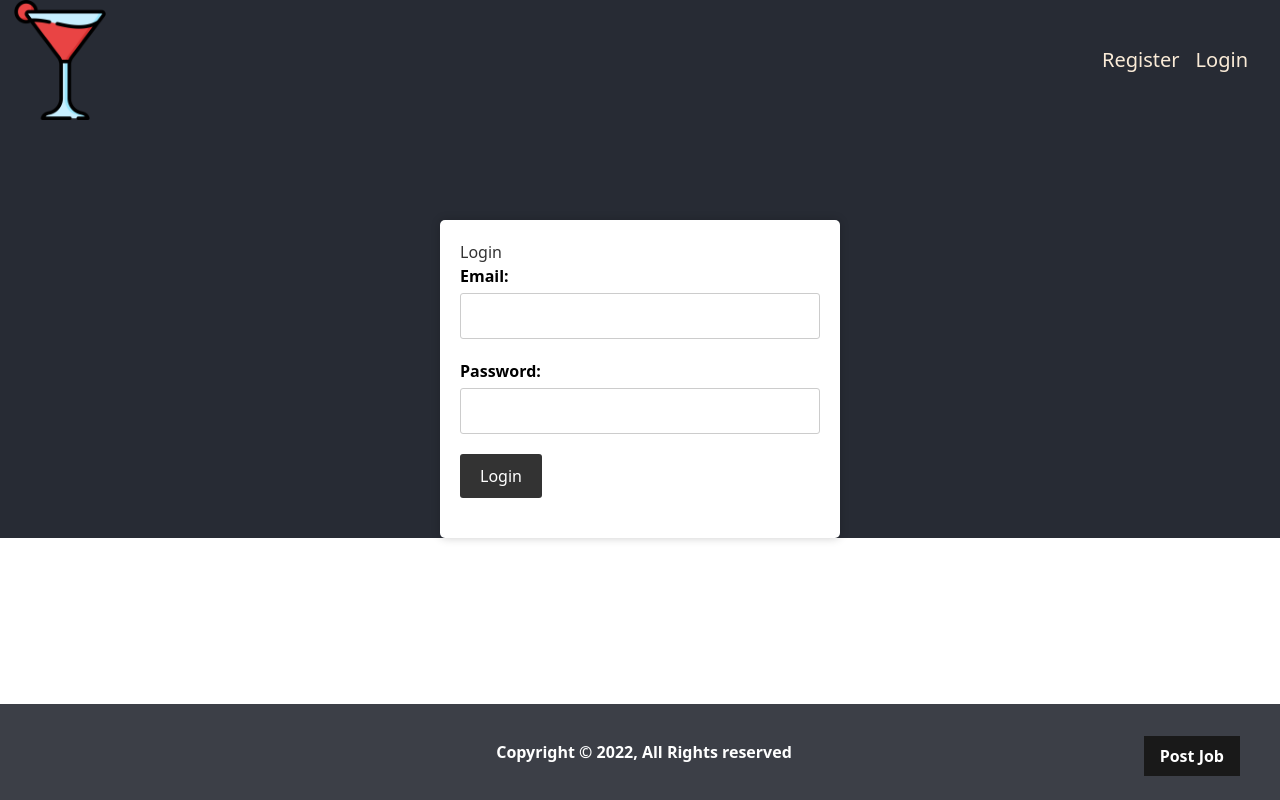
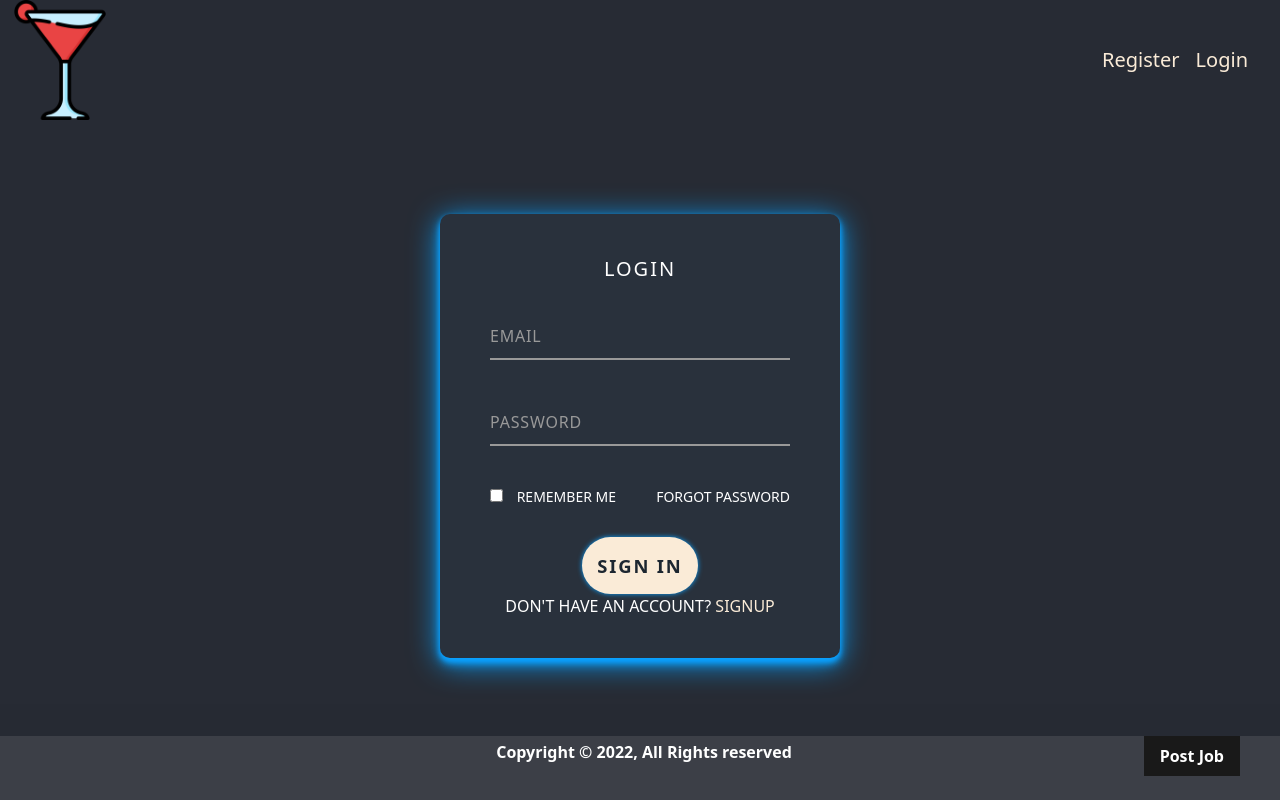
Before and after one commit to mamqek/cocktailApp, a SvelteKit app: page /login in a window 1280 px wide. Built offline with nearby package versions, Linux system fonts and the light colour scheme; some icons are missing.

Commit message:
New login design + Input component

```diff
--- /dev/null
+++ b/src/components/Input.svelte
@@ -0,0 +1,71 @@
+<script>
+    import { onMount } from "svelte";
+
+    export let name;
+    export let type;
+
+    let label;
+
+    onMount(() => {
+        label.innerHTML = label.innerText.split('').map((letters, i) => `<span style="transition-delay: ${i * 50}ms" >${letters}</span>`).join('');
+    })
+</script>
+
+<div class="inputBox">
+    <input type="{type}" id="{name}" name="{name}" required>
+    <label bind:this={label} for="{name}">{name}</label>
+</div>
+
+
+<style>
+
+    :root{
+        --clr: antiquewhite;
+    }
+
+    .inputBox{
+        position: relative;
+        width: 300px;
+        margin-bottom: 40px;
+    }
+
+    .inputBox input{
+        position: relative;
+        width: 100%;
+        padding: 10px 0;
+        border: none;
+        outline: none;
+        background: transparent;
+        border-bottom: 2px solid #999;
+        color: #fff;
+        font-size: 1em;
+        text-transform: uppercase;
+        letter-spacing: 0.15em;
+    }
+
+    .inputBox input:focus,
+    .inputBox input:valid{
+        border-bottom: 2px solid var(--clr);
+    }
+
+    .inputBox label{
+        position: absolute;
+        left: 0;
+        padding: 10px 0;
+        pointer-events: none;
+        color: #999;
+        text-transform: uppercase;
+    }
+
+    .inputBox label {
+        letter-spacing: 0.05em;
+        transition: 0.2s ease-in-out;
+    }
+
+    .inputBox input:focus ~ label,
+    .inputBox input:valid ~ label{
+        color: var(--clr);
+        letter-spacing: 0.2em;
+        transform: translateY(-25px);
+    }
+</style>
--- a/src/routes/+layout.svelte
+++ b/src/routes/+layout.svelte
@@ -28,7 +28,7 @@
   <title>Coctail maker</title>
 </svelte:head>
 
-<body class="mb-48">
+<body>
 
   <Header />
 
@@ -42,7 +42,12 @@
 
 <style>
   body {
-
     background-color: #272b34;
   }
+
+  main {
+    display: flex;
+    flex-direction: column;
+    height: 75vh;
+  }
 </style>
--- a/src/routes/login/+page.server.js
+++ b/src/routes/login/+page.server.js
@@ -18,9 +18,10 @@ export const actions = {
                 console.log("Authorized");
 
                 const userID = user.id
+                console.log(userID);
                 const sessionID = generateSessionID()
 
-                await prisma.session.create({       //save sessionID in db
+                await prisma.authentication.create({       //save sessionID in db
                     data: {
                         sessionID,
                         userID
--- a/src/routes/login/+page.svelte
+++ b/src/routes/login/+page.svelte
@@ -1,16 +1,15 @@
 <script>
     import { page } from '$app/stores';
     import { enhance, applyAction } from '$app/forms';
+    import Input from '../../components/Input.svelte';
 
 	/** @type {import('./$types').ActionData} */
 	export let form;
 
 </script>
 
-<div class="container">
-    <h2>Login</h2>
+<body>
     <form class="login-form "action="?/login" method="POST" use:enhance={({ formElement, formData, action, cancel }) => {       //formElement, formData, action, cancel
-
         const email = formData.get('email');
         if (!email) {
             cancel();
@@ -25,73 +24,114 @@
                 applyAction(result)                 //set $page.status to result.status which is error code
             }
         }
-        }}>
+    }}>
+        <h2>Login</h2>
 
-        <div class="form-group">
-            <label for="username">Email:</label>
-            <input type="text" id="email" name="email" required>
+        <Input name={"email"} type={"text"}/>
+
+        <Input name={"password"} type={"password"}/>
+
+        <div class="check">
+            <span>
+                <input type="checkbox" id="remember" name="remember">
+                <label for="remember">Remember me</label>
+            </span>
+            <a href="#">Forgot password</a>
         </div>
-        <div class="form-group">
-            <label for="password">Password:</label>
-            <input type="password" id="password" name="password" required>
+
+        <div class="inputBox">
+            <input type="submit" value="Sign In">
         </div>
-        <div class="form-group">
-            <input type="submit" value="Login">
-        </div>
+
+        <p>Don't have an account? <a href="#">Signup</a></p>
+
 
         {#if form} <p class="response"> {form?.message} </p> {/if}
 
     </form>
-</div>
+</body>
+
+<style>
+
+    body{
+        flex-grow: 1;
+        display: flex;
+        justify-content: center;
+        align-items: center;
+        background-color: #272b34;
+    }
 
 
-<style>
-    .container {
-        background-color: #fff;
-        max-width: 400px;
-        margin: 100px auto;
-        padding: 20px;
-        border-radius: 5px;
-        box-shadow: 0 0 10px rgba(0, 0, 0, 0.2);
+    form {
+        background: #29313c;
+        padding: 40px 50px 40px;
+        display: flex;
+        flex-direction: column;
+        text-align: center;
+        border-radius: 10px;
+        box-shadow: 0 3px 5px #0aa1ff,
+        0 5px 10px #0aa1ff,
+        0 5px 30px #0aa1ff;
     }
 
-    h2 {
-        color: #333;
+
+    form h2 {
+        color: #fff;
+        font-weight: 500;
+        text-transform: uppercase;
+        font-size: 1.25em;
+        letter-spacing: 0.1em;
+        margin-bottom: 30px;
     }
 
-    .login-form {
-        text-align: left;
+    .inputBox input[type='submit']{
+        background: var(--clr);
+        border: none;
+        padding: 15px;
+        border-radius: 50px;
+        color: #1c2630;
+        text-transform: uppercase;
+        letter-spacing: 0.1em;
+        cursor: pointer;
+        box-shadow: 0 0 5px #0aa1ff;
+        font-size: 1.15em;
+        font-weight: 600;
+        transition: 0.5s;
     }
 
-    .form-group {
-            margin-bottom: 20px;
-        }
-
-    label {
-        display: block;
-        margin-bottom: 5px;
-        font-weight: bold;
+    .inputBox input[type='submit']:hover{
+        letter-spacing: 0.35em;
     }
 
-    input[type="text"],
-    input[type="password"] {
-        width: 100%;
-        padding: 10px;
-        border: 1px solid #ccc;
-        border-radius: 3px;
+    .check{
+        display: flex;
+        align-items: center;
+        justify-content: space-between;
+        color: #fff;
+        font-size: 14px;
+        font-weight: 500;
+        padding-bottom: 30px;
+        text-transform: uppercase;
     }
 
-    input[type="submit"] {
-        background-color: #333;
-        color: #fff;
-        padding: 10px 20px;
-        border: none;
-        border-radius: 3px;
-        cursor: pointer;
+    .check input{
+        accent-color: var(--clr);
+        margin-right: 10px;
     }
 
-    input[type="submit"]:hover {
-        background-color: #555;
+
+    form p{
+        color: #fff;
+        text-transform: uppercase;
     }
 
+    form p a{
+        color: var(--clr);
+        font-weight: 500;
+        text-decoration: none;
+    }
+
+    form a:hover{
+        text-decoration: underline;
+    }
 </style>
--- /dev/null
+++ b/src/routes/login/test/+page.svelte
@@ -0,0 +1,199 @@
+<script>
+    import { onMount } from 'svelte';
+
+    import Input from '../../../components/Input.svelte';
+
+    let label;
+
+    onMount(() => {
+            animate()
+    })
+
+    const animate = () => {
+        // labels.forEach(label => {
+        //         label.innerHTML = label.innerText.split('').map((letters, i) => `<span style="transition-delay: ${i * 50}ms" > ${letters}</span>`).join('');
+        //     });
+        label.innerHTML = label.innerText.split('').map((letters, i) => `<span style="transition-delay: ${i * 50}ms" >${letters}</span>`).join('');
+    }
+</script>
+
+
+<link rel="preconnect" href="https://fonts.googleapis.com/css2?family=Poppins:ital,wght@0,100;0,200;0,300;0,400;0,500;0,600;0,800;0,900;1,300;1,700;1,900&display=swap">
+
+
+<body>
+<form action="#">
+    <h2>Sign In</h2>
+    <div class="inputBox">
+        <input type="text" id="username" name="username" required>
+        <label bind:this={label} for="#">Username</label>
+    </div>
+    <div class="inputBox">
+        <input type="password" id="password" name="password" required>
+        <label for="password">Password</label>
+    </div>
+    <div class="check">
+        <span>
+            <input type="checkbox" id="remember" name="remember">
+            <label for="remember">Remember me</label>
+        </span>
+        <a href="#">Forgot password</a>
+    </div>
+
+    <div class="inputBox">
+        <input type="submit" value="Sign In">
+    </div>
+
+    <p>Don't have an account? <a href="#">Signup</a></p>
+</form>
+
+</body>
+
+
+
+<style>
+
+
+*{
+    margin: 0;
+    padding: 0;
+    box-sizing: border-box;
+    font-family: 'Poppins', sans-serif;
+}
+
+:root{
+    --clr: #0aa1ff;
+}
+
+body{
+    display: flex;
+    justify-content: center;
+    align-items: center;
+    min-height: 100vh;
+    background: #1c2630;
+}
+
+form{
+    background: #29313c;
+    padding: 40px 50px 40px;
+    display: flex;
+    flex-direction: column;
+    text-align: center;
+    border-radius: 10px;
+    box-shadow: 0 3px 5px #0aa1ff,
+    0 5px 10px #0aa1ff,
+    0 5px 30px #0aa1ff;
+}
+
+form h2{
+    color: #fff;
+    font-weight: 500;
+    text-transform: uppercase;
+    font-size: 1.25em;
+    letter-spacing: 0.1em;
+    margin-bottom: 30px;
+}
+
+.inputBox{
+    position: relative;
+    width: 300px;
+    margin-bottom: 40px;
+}
+
+.inputBox input{
+    position: relative;
+    width: 100%;
+    padding: 10px 0;
+    border: none;
+    outline: none;
+    background: transparent;
+    border-bottom: 2px solid #999;
+    color: #fff;
+    font-size: 1em;
+    text-transform: uppercase;
+    letter-spacing: 0.15em;
+}
+
+.inputBox input:focus,
+.inputBox input:valid{
+    border-bottom: 2px solid var(--clr);
+}
+
+.inputBox label{
+    position: absolute;
+    left: 0;
+    padding: 10px 0;
+    pointer-events: none;
+    color: #999;
+    text-transform: uppercase;
+}
+
+.inputBox label {
+
+    letter-spacing: 0.05em;
+    transition: 0.2s ease-in-out;
+}
+
+.inputBox input:focus ~ label,
+.inputBox input:valid ~ label{
+    color: var(--clr);
+    letter-spacing: 0.2em;
+    transform: translateY(-25px);
+}
+
+.check{
+    display: flex;
+    align-items: center;
+    justify-content: space-between;
+    color: #fff;
+    font-size: 14px;
+    font-weight: 500;
+    padding-bottom: 30px;
+    text-transform: uppercase;
+}
+
+.check input{
+    accent-color: var(--clr);
+    margin-right: 10px;
+}
+
+.check a{
+    color: var(--clr);
+    text-decoration: none;
+}
+
+form a:hover{
+    text-decoration: underline;
+}
+
+.inputBox input[type='submit']{
+    background: var(--clr);
+    border: none;
+    padding: 15px;
+    border-radius: 50px;
+    color: #1c2630;
+    text-transform: uppercase;
+    letter-spacing: 0.1em;
+    cursor: pointer;
+    box-shadow: 0 0 5px #0aa1ff;
+    font-size: 1.15em;
+    font-weight: 600;
+    transition: 0.5s;
+}
+
+.inputBox input[type='submit']:hover{
+    letter-spacing: 0.35em;
+}
+
+form p{
+    color: #fff;
+    text-transform: uppercase;
+}
+
+form p a{
+    color: var(--clr);
+    font-weight: 500;
+    text-decoration: none;
+
+}
+</style>
```
Also changed, not shown: src/routes/register/+page.server.js (+16 -0 lines), 2 other files (tests, documents, lock files or other folders).
